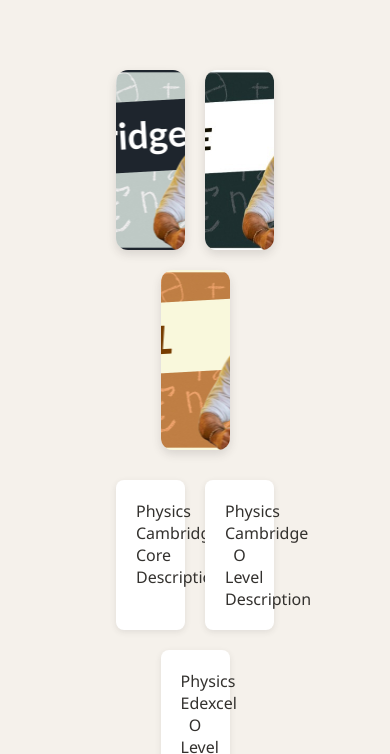
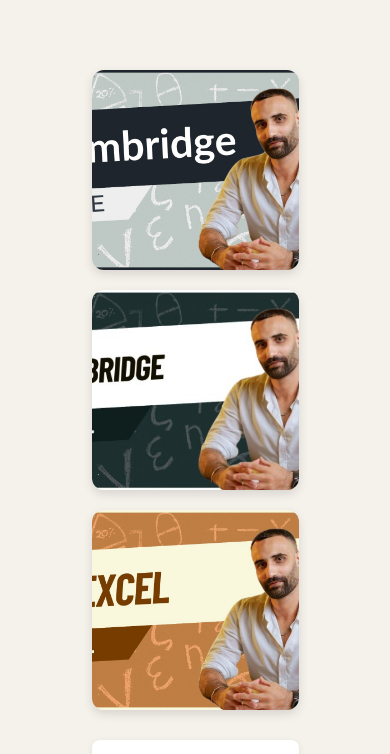
Before and after one commit to Darsh2984/MrMahmoudNagyFrontEnd, a React (Create React App) app: page / in a window 390 px wide. Shown: the part 814-1568 px from the top of the page. Built offline with nearby package versions, Linux system fonts and the light colour scheme.

Commit message:
Update LandingPage.css

```diff
--- a/src/pages/LandingPage.css
+++ b/src/pages/LandingPage.css
@@ -171,7 +171,7 @@
 }
 
 
-@media (max-width: 992px) {
+@media (max-width: 1200px) {
   .landing-hero {
     flex-direction: column;
     text-align: center;
@@ -198,20 +198,46 @@
 
   /* Keep cards side by side */
   .cards-row {
-    flex-direction: row;     /* ✅ keep horizontal */
-    flex-wrap: wrap;         /* ✅ allow wrapping if too small */
-    gap: 20px;               /* smaller gap */
-    justify-content: center; /* center nicely */
+    flex-wrap: wrap;
+    justify-content: center;
+    gap: 20px;
   }
 
-  .course-card {
-    flex: 1 1 30%;           /* ✅ make them responsive */
+   .course-card, .description-row .desc-card {
+    flex: 1 1 30%;
     max-width: 30%;
-    height: 180px;           /* smaller fixed height for mobile */
+    height: 200px;
   }
 
-  .description-row .desc-card {
-    flex: 1 1 30%;
-    max-width: 30%;
+
+  /* Medium phones (iPhone Pro Max ~430px – Samsung portrait ~400–600px) */
+@media (max-width: 768px) {
+  .cards-row {
+    flex-wrap: wrap;
+    gap: 15px;
+  }
+
+  .course-card, .description-row .desc-card {
+    flex: 1 1 45%;       /* 2 per row */
+    max-width: 45%;
+    height: 180px;
   }
 }
+
+/* Small phones (iPhone Mini / older small Androids < 430px) */
+@media (max-width: 480px) {
+  .cards-row {
+    flex-direction: column;
+    align-items: center;
+    gap: 20px;
+  }
+
+  .course-card, .description-row .desc-card {
+    flex: none;
+    width: 90%;          /* full width card */
+    max-width: 90%;
+    height: 200px;       /* consistent image height */
+  }
+}
+
+}
```
